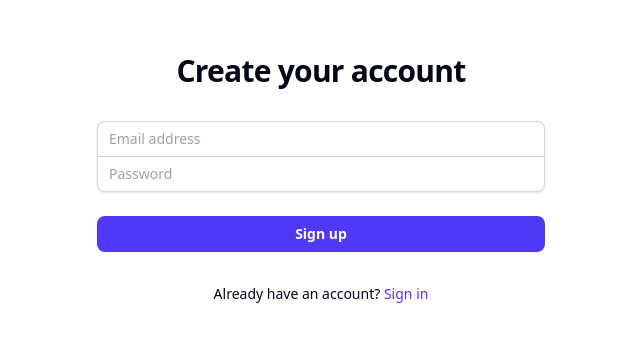
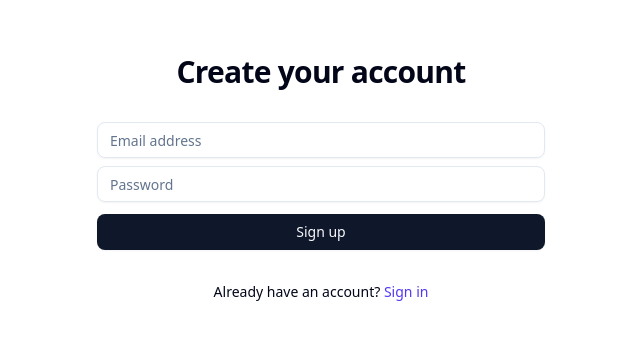
Before and after one commit to mohammad-naimur-rahman/agentic-todo, a Next.js app: page /auth/signup in a window 1280 px wide. Shown: the part 234-576 px from the top of the page, without its empty margins (319-959 px from the left). Built offline with nearby package versions, Linux system fonts and the light colour scheme.

Commit message:
refactor: input and button with shadcn components

```diff
--- a/package.json
+++ b/package.json
@@ -11,6 +11,7 @@
   "dependencies": {
     "@ai-sdk/openai": "^1.2.0",
     "@ai-sdk/react": "^1.1.20",
+    "@radix-ui/react-slot": "^1.1.2",
     "@tabler/icons-react": "^3.30.0",
     "ai": "^4.1.50",
     "bcryptjs": "^3.0.2",
--- a/src/app/auth/signup/page.tsx
+++ b/src/app/auth/signup/page.tsx
@@ -1,5 +1,7 @@
 'use client'
 
+import { Button } from '@/components/ui/button'
+import { Input } from '@/components/ui/input'
 import Cookies from 'js-cookie'
 import Link from 'next/link'
 import { useRouter } from 'next/navigation'
@@ -69,19 +71,18 @@
           </div>
         )}
 
-        <form className='mt-8 space-y-6' onSubmit={handleSubmit}>
-          <div className='-space-y-px rounded-md shadow-sm'>
+        <form className='mt-8 space-y-3' onSubmit={handleSubmit}>
+          <div className='space-y-2'>
             <div>
               <label htmlFor='email-address' className='sr-only'>
                 Email address
               </label>
-              <input
+              <Input
                 id='email-address'
                 name='email'
                 type='email'
                 autoComplete='email'
                 required
-                className='relative block w-full rounded-t-md border-0 py-1.5 px-3 text-gray-900 ring-1 ring-inset ring-gray-300 placeholder:text-gray-400 focus:z-10 focus:ring-2 focus:ring-inset focus:ring-indigo-600 sm:text-sm sm:leading-6'
                 placeholder='Email address'
                 value={email}
                 onChange={e => setEmail(e.target.value)}
@@ -91,13 +92,12 @@
               <label htmlFor='password' className='sr-only'>
                 Password
               </label>
-              <input
+              <Input
                 id='password'
                 name='password'
                 type='password'
                 autoComplete='new-password'
                 required
-                className='relative block w-full rounded-b-md border-0 py-1.5 px-3 text-gray-900 ring-1 ring-inset ring-gray-300 placeholder:text-gray-400 focus:z-10 focus:ring-2 focus:ring-inset focus:ring-indigo-600 sm:text-sm sm:leading-6'
                 placeholder='Password'
                 value={password}
                 onChange={e => setPassword(e.target.value)}
@@ -105,15 +105,9 @@
             </div>
           </div>
 
-          <div>
-            <button
-              type='submit'
-              disabled={loading}
-              className='group relative flex w-full justify-center rounded-md bg-indigo-600 py-2 px-3 text-sm font-semibold text-white hover:bg-indigo-500 focus-visible:outline focus-visible:outline-offset-2 focus-visible:outline-indigo-600 disabled:opacity-70'
-            >
-              {loading ? 'Signing up...' : 'Sign up'}
-            </button>
-          </div>
+          <Button type='submit' disabled={loading} className='w-full'>
+            {loading ? 'Signing up...' : 'Sign up'}
+          </Button>
         </form>
 
         <div className='text-sm text-center mt-4'>
--- a/src/app/page.tsx
+++ b/src/app/page.tsx
@@ -37,7 +37,7 @@
             </p>
             <button
               onClick={handleSignOut}
-              className='mt-2 text-indigo-600 hover:text-indigo-500 underline'
+              className='mt-2 text-indigo-600 hover:text-indigo-500 underline cursor-pointer'
             >
               Sign out
             </button>
--- a/src/components/Todo.tsx
+++ b/src/components/Todo.tsx
@@ -1,3 +1,4 @@
+import { cn } from '@/lib/utils'
 import { IconCheck, IconLoader2, IconTrash } from '@tabler/icons-react'
 import { useState } from 'react'
 
@@ -24,22 +25,25 @@
 
   return (
     <div
-      className={`flex items-center justify-between p-3 mb-2 rounded-lg transition-all ${
+      className={cn(
+        'flex items-center justify-between p-3 mb-2 rounded-lg transition-all',
         completed
           ? 'bg-gray-100 dark:bg-gray-800'
           : 'bg-white dark:bg-gray-900 border border-gray-200 dark:border-gray-700'
-      }`}
+      )}
       onMouseEnter={() => setIsHovered(true)}
       onMouseLeave={() => setIsHovered(false)}
     >
       <div className='flex items-center gap-3 flex-1'>
         <button
           onClick={() => onToggle(id)}
-          className={`flex items-center justify-center w-6 h-6 rounded-full border transition-colors ${
+          className={cn(
+            'flex items-center justify-center w-6 h-6 rounded-full border transition-colors cursor-pointer',
             completed
               ? 'bg-green-500 border-green-500 text-white'
-              : 'border-gray-300 dark:border-gray-600'
-          } ${isToggling ? 'opacity-50 cursor-not-allowed' : ''}`}
+              : 'border-gray-300 dark:border-gray-600',
+            isToggling ? 'opacity-50 cursor-not-allowed' : ''
+          )}
           aria-label={completed ? 'Mark as incomplete' : 'Mark as complete'}
           disabled={isToggling}
         >
@@ -62,9 +66,11 @@
 
       <button
         onClick={() => onDelete(id)}
-        className={`text-gray-400 hover:text-red-500 transition-colors ${
-          isHovered ? 'opacity-100' : 'opacity-0'
-        } ${isDeleting ? 'opacity-50 cursor-not-allowed' : ''}`}
+        className={cn(
+          'text-gray-400 hover:text-red-500 transition-colors cursor-pointer',
+          isHovered ? 'opacity-100' : 'opacity-0',
+          isDeleting ? 'opacity-50 cursor-not-allowed' : ''
+        )}
         aria-label='Delete todo'
         disabled={isDeleting}
       >
--- a/src/components/TodoList.tsx
+++ b/src/components/TodoList.tsx
@@ -238,7 +238,7 @@
           <div className='mt-4 text-center'>
             <button
               onClick={clearTodos}
-              className='flex items-center gap-2 text-red-500 hover:text-red-600 text-sm mx-auto disabled:opacity-50 disabled:cursor-not-allowed'
+              className='flex items-center gap-2 text-red-500 hover:text-red-600 text-sm mx-auto disabled:opacity-50 disabled:cursor-not-allowed cursor-pointer'
               disabled={clearingTodos}
             >
               {clearingTodos ? (
@@ -266,7 +266,7 @@
           />
           <button
             type='submit'
-            className='bg-blue-500 hover:bg-blue-600 text-white p-2 rounded-md disabled:opacity-50 disabled:cursor-not-allowed'
+            className='bg-blue-500 hover:bg-blue-600 text-white p-2 rounded-md disabled:opacity-50 disabled:cursor-not-allowed cursor-pointer'
             aria-label='Add todo'
             disabled={addingTodo}
           >
@@ -290,7 +290,7 @@
           />
           <button
             type='submit'
-            className='bg-purple-500 hover:bg-purple-600 text-white p-2 rounded-md disabled:opacity-50 disabled:cursor-not-allowed'
+            className='bg-purple-500 hover:bg-purple-600 text-white p-2 rounded-md disabled:opacity-50 disabled:cursor-not-allowed cursor-pointer'
             aria-label='Send command'
             disabled={loading}
           >
--- /dev/null
+++ b/src/components/ui/button.tsx
@@ -0,0 +1,58 @@
+import * as React from "react"
+import { Slot } from "@radix-ui/react-slot"
+import { cva, type VariantProps } from "class-variance-authority"
+
+import { cn } from "@/lib/utils"
+
+const buttonVariants = cva(
+  "inline-flex items-center justify-center gap-2 whitespace-nowrap rounded-md text-sm font-medium transition-[color,box-shadow] disabled:pointer-events-none disabled:opacity-50 [&_svg]:pointer-events-none [&_svg:not([class*='size-'])]:size-4 shrink-0 [&_svg]:shrink-0 outline-none focus-visible:border-ring focus-visible:ring-ring/50 focus-visible:ring-[3px] aria-invalid:ring-destructive/20 dark:aria-invalid:ring-destructive/40 aria-invalid:border-destructive",
+  {
+    variants: {
+      variant: {
+        default:
+          "bg-primary text-primary-foreground shadow-xs hover:bg-primary/90",
+        destructive:
+          "bg-destructive text-white shadow-xs hover:bg-destructive/90 focus-visible:ring-destructive/20 dark:focus-visible:ring-destructive/40",
+        outline:
+          "border border-input bg-background shadow-xs hover:bg-accent hover:text-accent-foreground",
+        secondary:
+          "bg-secondary text-secondary-foreground shadow-xs hover:bg-secondary/80",
+        ghost: "hover:bg-accent hover:text-accent-foreground",
+        link: "text-primary underline-offset-4 hover:underline",
+      },
+      size: {
+        default: "h-9 px-4 py-2 has-[>svg]:px-3",
+        sm: "h-8 rounded-md gap-1.5 px-3 has-[>svg]:px-2.5",
+        lg: "h-10 rounded-md px-6 has-[>svg]:px-4",
+        icon: "size-9",
+      },
+    },
+    defaultVariants: {
+      variant: "default",
+      size: "default",
+    },
+  }
+)
+
+function Button({
+  className,
+  variant,
+  size,
+  asChild = false,
+  ...props
+}: React.ComponentProps<"button"> &
+  VariantProps<typeof buttonVariants> & {
+    asChild?: boolean
+  }) {
+  const Comp = asChild ? Slot : "button"
+
+  return (
+    <Comp
+      data-slot="button"
+      className={cn(buttonVariants({ variant, size, className }))}
+      {...props}
+    />
+  )
+}
+
+export { Button, buttonVariants }
```
Also changed, not shown: src/app/auth/signin/page.tsx (+8 -12 lines), 1 other file (tests, documents, lock files or other folders).
